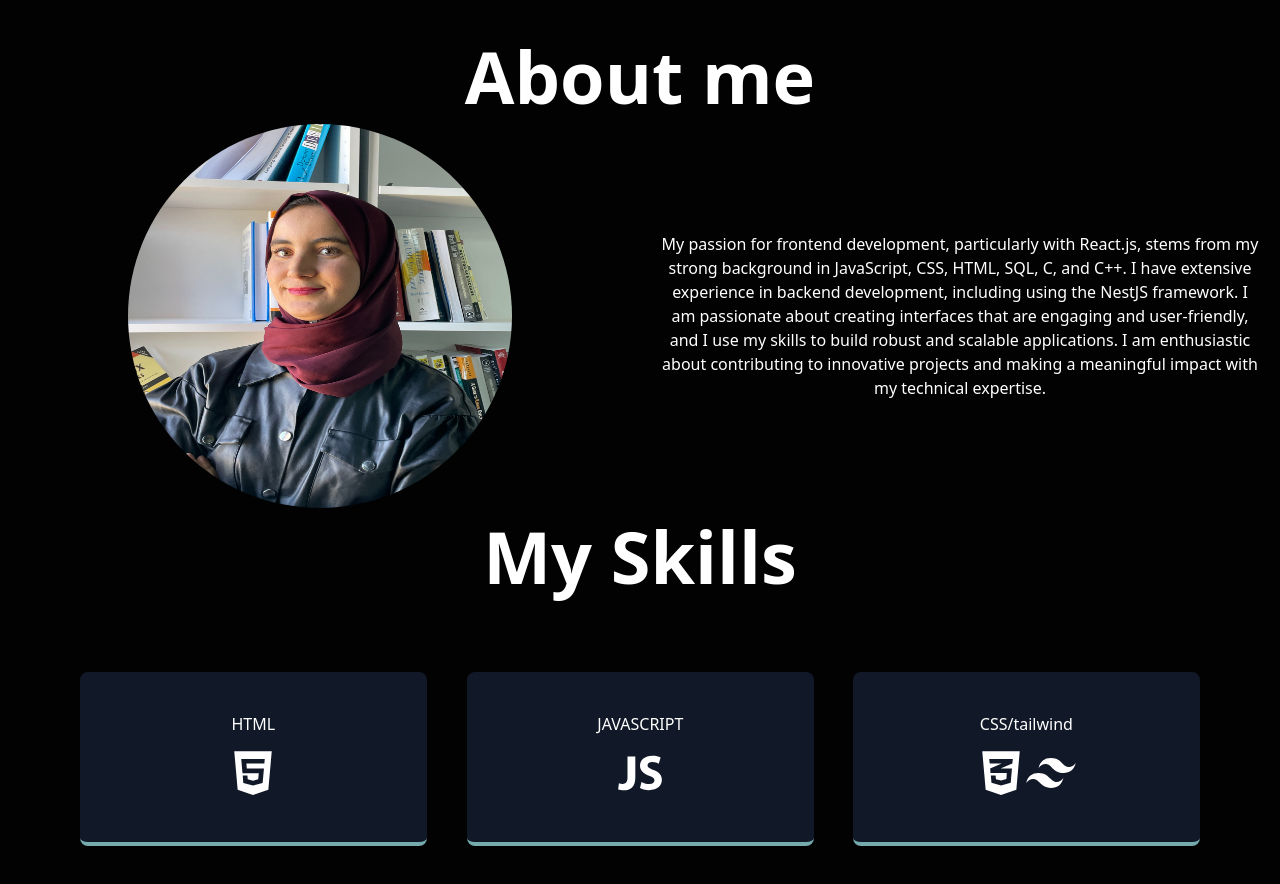
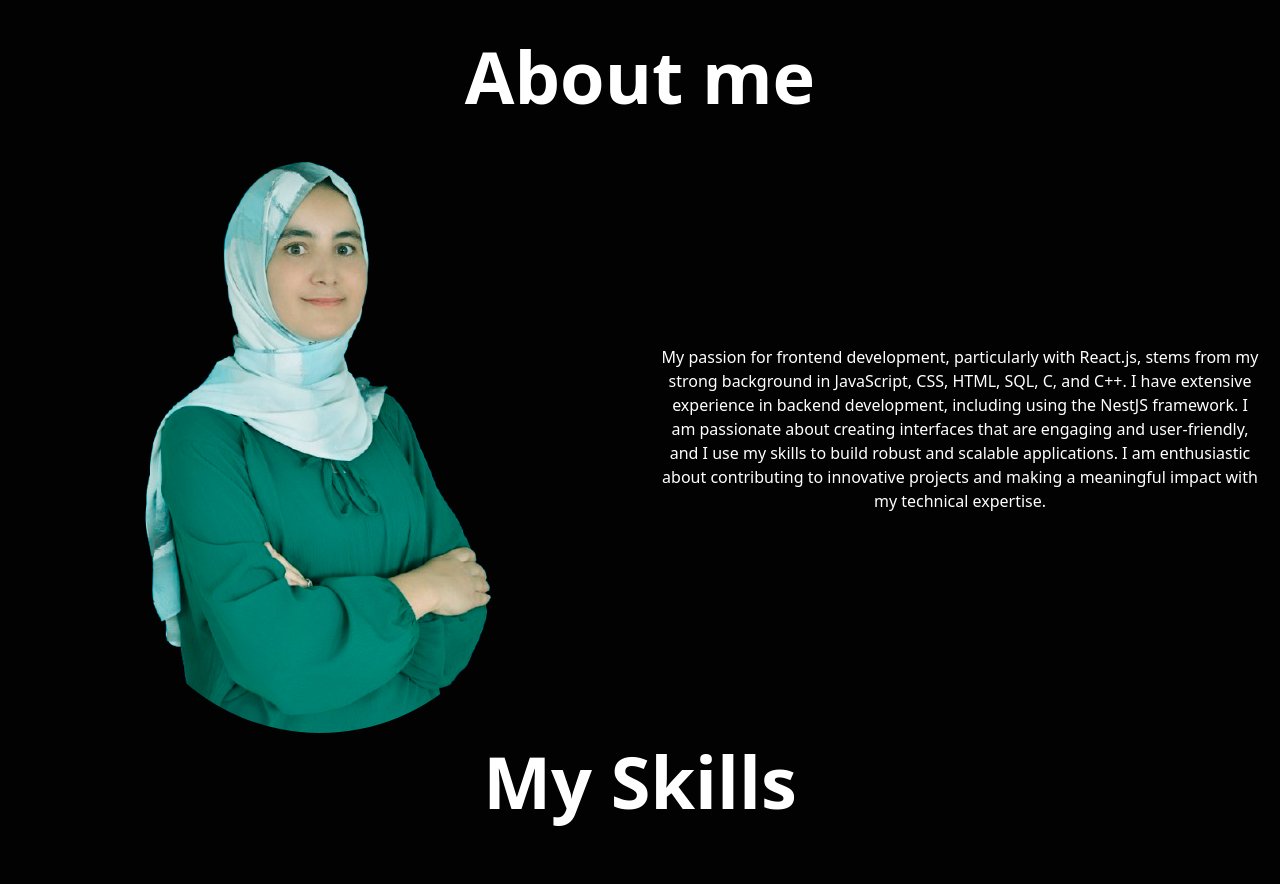
Before and after one commit to zel-hach/MyPortfolio, a React (Vite) app: page / in a window 1280 px wide. Shown: the part 600-1484 px from the top of the page. Built offline with nearby package versions, Linux system fonts and the light colour scheme.

Commit message:
change  profile image

```diff
--- a/src/Component/AboutMe.jsx
+++ b/src/Component/AboutMe.jsx
@@ -1,5 +1,5 @@
 import React from 'react'
-import myProfile from './../assets/Images/IMG_6737.jpg'
+import myProfile from './../assets/Images/_DSC0551-removebg-preview.png'
 
 export default function AboutMe() {
     return (
@@ -9,7 +9,7 @@ export default function AboutMe() {
             </div>
             <div className='w-full flex flex-col md:flex-row  justify-center items-center'>
                 <div className='md:w-1/2 flex-8 flex justify-center' data-aos="zoom-in">
-                    <img src={myProfile} className='w-96 h-96 rounded-full m-3'></img>
+                    <img src={myProfile} className='m-3 rounded-full'></img>
                 </div>
                 <div className='md:w-1/2 flex items-center justify-center'>
                     <p className='p-5 text-center ' data-aos="flip-left"
```
Also changed, not shown: src/assets/Images/_DSC0551-removebg-preview.png (added).
